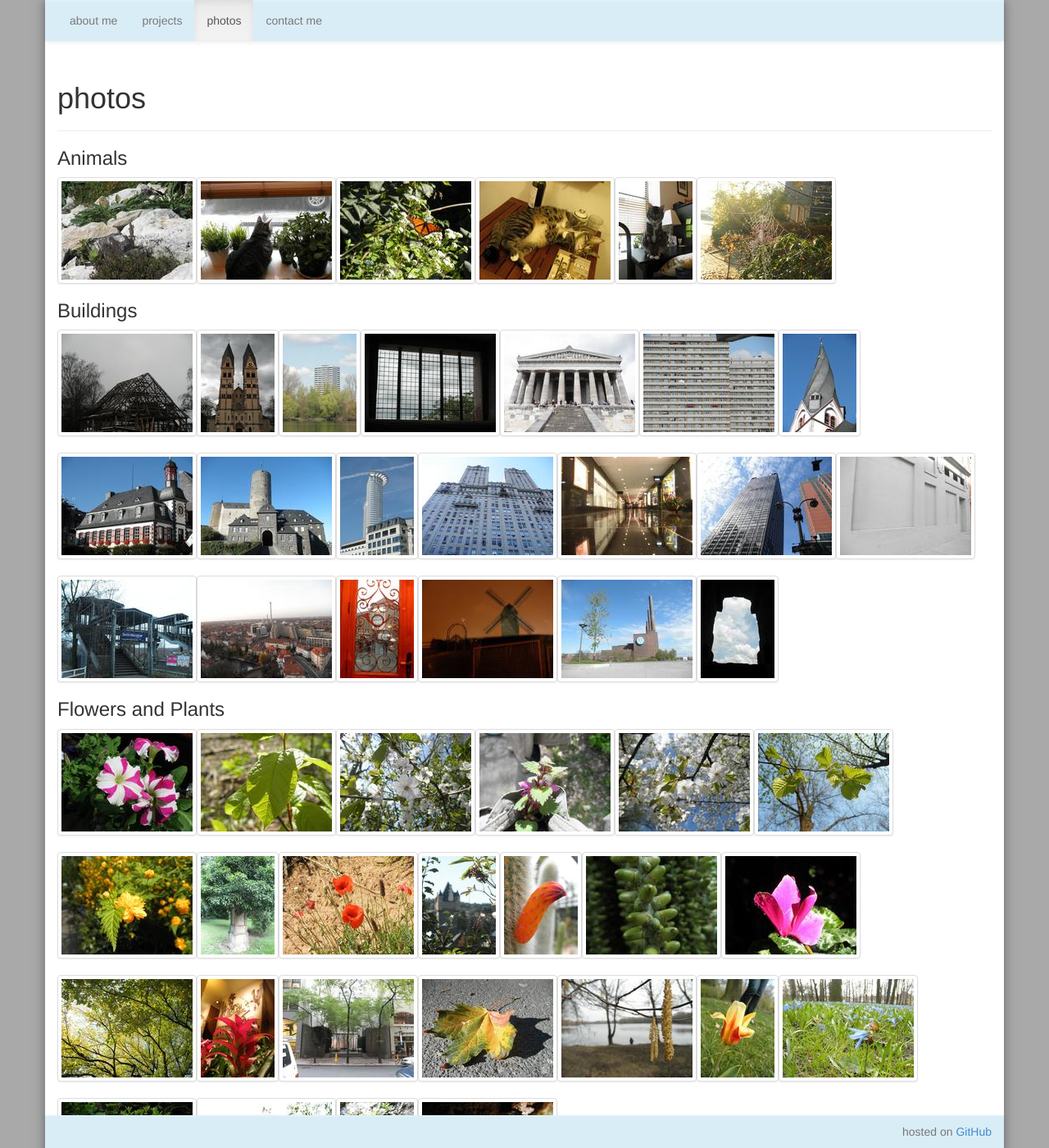
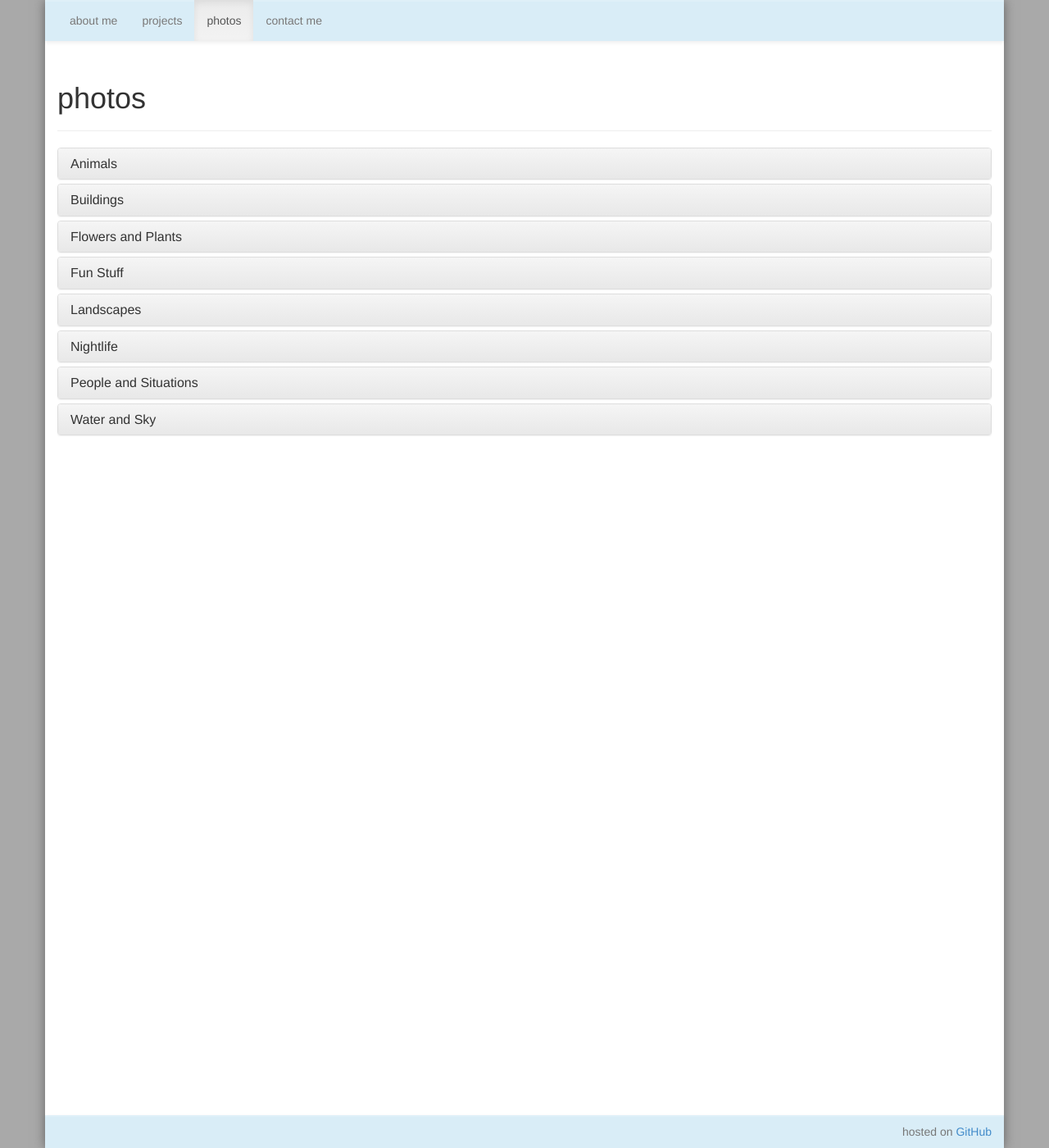
Before and after one commit to winniehell-wasteland/winniehell.de, a Jekyll site: the page built from gallery/index.html, in a window 1280 px wide and 1400 px high. Shown: the whole window at 82% size. Built offline with Jekyll 4.4.1, drawn with Linux system fonts in a browser that asks for light colours.

Commit message:
add accordion to gallery

```diff
--- a/css/style.css
+++ b/css/style.css
@@ -20,6 +20,8 @@
 
 .fancybox {
     float: left;
+    min-height: 170px;
+    min-width: 170px;
 }
 
 .navbar {
@@ -36,6 +38,11 @@
     text-align: right;
     margin-bottom: -10px;
 }
+
 .navbar-fixed-bottom > .container {
     padding-top: 10px;
 }
+
+.thumbnail img {
+    margin: auto;
+}
--- /dev/null
+++ b/gallery/index.html
@@ -0,0 +1,173 @@
+---
+layout: page
+index: 3
+title: photos
+---
+{% capture prevent_blank_lines %}
+
+{% capture gallery_data %}
+
+Animals|animals|
+2011-08-02_11-01-16.JPG,
+2011-10-08_15-46-46.JPG,
+2011-10-08_22-24-40.JPG,
+2011-10-11_00-49-45.JPG,
+2011-10-11_16-10-29.JPG,
+2011-11-23_10-04-17.JPG;
+
+Buildings|buildings|
+2011-01-03_16-53-40.jpg,
+2011-01-08_17-12-30.jpg,
+2011-04-15_13-50-07.jpg,
+2011-06-13_16-08-59.JPG,
+2011-08-01_15-07-15.JPG,
+2011-08-13_17-55-38.JPG,
+2011-08-20_18-48-30.JPG,
+2011-08-20_18-56-45.JPG,
+2011-08-20_19-14-39.JPG,
+2011-08-21_15-46-59.JPG,
+2011-10-09_22-44-19.JPG,
+2011-10-11_18-00-18.JPG,
+2011-10-11_19-44-52.JPG,
+2011-10-11_20-03-45.JPG,
+2011-11-20_16-48-10.JPG,
+2011-11-28_16-54-51.JPG,
+2011-12-16_16-06-40.JPG,
+2012-02-27_20-26-09.JPG,
+2012-04-27_11-15-22.JPG,
+2012-05-19_15-34-05.JPG;
+
+Flowers and Plants|flowers and plants|
+2011-04-11_16-27-28.JPG,
+2011-04-15_13-51-32.jpg,
+2011-04-15_13-58-58.jpg,
+2011-04-15_13-59-23.jpg,
+2011-04-15_14-08-18.jpg,
+2011-04-17_18-00-19.jpg,
+2011-04-18_12-19-36.jpg,
+2011-07-28_20-15-57.JPG,
+2011-08-02_12-56-42.JPG,
+2011-08-20_19-13-08.JPG,
+2011-08-27_18-09-25.JPG,
+2011-08-27_19-20-20.JPG,
+2011-10-07_16-51-24.JPG,
+2011-10-10_19-24-58.JPG,
+2011-10-11_17-57-32.JPG,
+2011-10-12_17-21-46.JPG,
+2011-10-22_14-17-28.JPG,
+2012-03-09_15-42-20.JPG,
+2012-04-01_17-25-56.JPG,
+2012-04-01_17-36-26.JPG,
+2012-05-18_16-44-21.JPG,
+2012-05-19_17-41-40.JPG,
+2012-05-19_18-07-58.JPG,
+2012-05-19_18-11-59.JPG;
+
+Fun Stuff|fun stuff|
+2011-04-15_13-18-30.jpg,
+2011-08-21_16-27-17.JPG,
+2011-10-12_17-59-54.JPG,
+2012-01-17_19-30-25.JPG,
+2012-02-27_17-46-33.JPG,
+2012-03-09_15-44-57.JPG,
+2012-05-19_17-42-21.JPG,
+2012-05-20_15-41-48.JPG,
+2012-05-20_16-38-17.JPG;
+
+Landscapes|landscapes|
+2011-04-15_13-15-42.jpg,
+2011-08-01_16-13-59.JPG,
+2011-09-03_12-55-01.JPG,
+2011-10-11_18-44-53.JPG,
+2011-10-22_13-14-19.JPG,
+2011-11-13_12-09-10.JPG;
+
+Nightlife|nightlife|
+2011-09-03_22-54-56.JPG,
+2011-10-08_02-49-28.JPG,
+2011-10-08_03-07-54.JPG,
+2011-10-08_03-27-15.JPG,
+2011-10-09_02-11-55.JPG,
+2011-10-09_07-47-09.JPG;
+
+People and Situations|people and situations|
+2011-07-31_14-29-25.JPG,
+2011-08-01_15-21-31.JPG,
+2011-08-20_18-45-15.JPG,
+2011-10-10_00-47-13.JPG,
+2011-10-10_00-51-09.JPG,
+2011-10-12_19-27-16.JPG;
+
+Water and Sky|water and sky|
+2011-01-03_15-49-56.jpg,
+2011-01-03_15-58-58.jpg,
+2011-01-08_17-08-20.jpg,
+2011-04-15_13-27-31.jpg,
+2011-06-14_14-41-52.JPG,
+2011-07-30_20-11-44.JPG,
+2011-09-03_17-11-43.JPG,
+2011-09-03_20-18-48.JPG,
+2011-10-11_21-49-42.JPG
+
+{% endcapture %}
+
+{% assign all_category_data = gallery_data | strip_newlines | split: ';' %}
+
+{% assign all_categories = "" %}
+
+{% for category_entry in all_category_data %}
+{%   assign category_data = category_entry | split: '|' %}
+
+{%   assign category_name = category_data[0] %}
+{%   assign category_photos_dir = category_data[1] %}
+{%   assign category_photos_data = category_data[2] | split: ',' %}
+
+{%   assign category_photos_path = '/photos/' | append: category_photos_dir | append: '/' %}
+{%   assign category_thumbnails_path = category_photos_path | append: 'thumbs/' %}
+
+{%   assign all_category_photos = "" %}
+
+{%   for photo_name in category_photos_data %}
+
+{%     assign photo_path = category_photos_path | append: photo_name %}
+{%     assign thumbnail_path = category_thumbnails_path | append: photo_name %}
+
+{%     capture photo %}
+<a class="fancybox thumbnail" rel="{{ category_photos_dir | replace: ' ', '-' }}"
+   href="{{ photo_path }}">
+	<img src="{{ thumbnail_path }}" class=""/>
+</a>
+{%     endcapture %}
+{%     assign all_category_photos = all_category_photos | append: photo %}
+
+{%   endfor %}
+
+{%   assign photos_div_id = category_photos_dir | replace: ' ', '_' | append: '-photos' %}
+
+{%   capture category %}
+<div class="panel panel-default">
+
+	<div class="panel-heading">
+		<h3 class="panel-title">
+			<a data-toggle="collapse" data-parent="#gallery"
+			   href="#{{ photos_div_id }}">
+				{{ category_name }}
+			</a>
+		</h3>
+	</div>
+
+	<div id="{{ photos_div_id }}" class="panel-collapse collapse">
+		<div class="panel-body">
+			{{ all_category_photos }}
+		</div>
+	</div>
+</div>
+{% endcapture %}
+{% assign all_categories = all_categories | append: category %}
+
+{% endfor %}
+
+{% endcapture %}{% assign prevent_blank_lines = nil %}
+<div class="panel-group" id="gallery">
+	{{ all_categories }}
+</div>
--- a/gallery/index.md
+++ /dev/null
@@ -1,122 +0,0 @@
----
-layout: page
-index: 3
-title: photos
----
-{% capture photo_data %}
-animals:Animals:
-2011-08-02_11-01-16.JPG,
-2011-10-08_15-46-46.JPG,
-2011-10-08_22-24-40.JPG,
-2011-10-11_00-49-45.JPG,
-2011-10-11_16-10-29.JPG,
-2011-11-23_10-04-17.JPG
-
-=buildings:Buildings:
-2011-01-03_16-53-40.jpg,
-2011-01-08_17-12-30.jpg,
-2011-04-15_13-50-07.jpg,
-2011-06-13_16-08-59.JPG,
-2011-08-01_15-07-15.JPG,
-2011-08-13_17-55-38.JPG,
-2011-08-20_18-48-30.JPG,
-2011-08-20_18-56-45.JPG,
-2011-08-20_19-14-39.JPG,
-2011-08-21_15-46-59.JPG,
-2011-10-09_22-44-19.JPG,
-2011-10-11_18-00-18.JPG,
-2011-10-11_19-44-52.JPG,
-2011-10-11_20-03-45.JPG,
-2011-11-20_16-48-10.JPG,
-2011-11-28_16-54-51.JPG,
-2011-12-16_16-06-40.JPG,
-2012-02-27_20-26-09.JPG,
-2012-04-27_11-15-22.JPG,
-2012-05-19_15-34-05.JPG
-
-=flowers and plants:Flowers and Plants:
-2011-04-11_16-27-28.JPG,
-2011-04-15_13-51-32.jpg,
-2011-04-15_13-58-58.jpg,
-2011-04-15_13-59-23.jpg,
-2011-04-15_14-08-18.jpg,
-2011-04-17_18-00-19.jpg,
-2011-04-18_12-19-36.jpg,
-2011-07-28_20-15-57.JPG,
-2011-08-02_12-56-42.JPG,
-2011-08-20_19-13-08.JPG,
-2011-08-27_18-09-25.JPG,
-2011-08-27_19-20-20.JPG,
-2011-10-07_16-51-24.JPG,
-2011-10-10_19-24-58.JPG,
-2011-10-11_17-57-32.JPG,
-2011-10-12_17-21-46.JPG,
-2011-10-22_14-17-28.JPG,
-2012-03-09_15-42-20.JPG,
-2012-04-01_17-25-56.JPG,
-2012-04-01_17-36-26.JPG,
-2012-05-18_16-44-21.JPG,
-2012-05-19_17-41-40.JPG,
-2012-05-19_18-07-58.JPG,
-2012-05-19_18-11-59.JPG
-
-=fun stuff:Fun Stuff:
-2011-04-15_13-18-30.jpg,
-2011-08-21_16-27-17.JPG,
-2011-10-12_17-59-54.JPG,
-2012-01-17_19-30-25.JPG,
-2012-02-27_17-46-33.JPG,
-2012-03-09_15-44-57.JPG,
-2012-05-19_17-42-21.JPG,
-2012-05-20_15-41-48.JPG,
-2012-05-20_16-38-17.JPG
-
-=landscapes:Landscapes:
-2011-04-15_13-15-42.jpg,
-2011-08-01_16-13-59.JPG,
-2011-09-03_12-55-01.JPG,
-2011-10-11_18-44-53.JPG,
-2011-10-22_13-14-19.JPG,
-2011-11-13_12-09-10.JPG
-
-=nightlife:Nightlife:
-2011-09-03_22-54-56.JPG,
-2011-10-08_02-49-28.JPG,
-2011-10-08_03-07-54.JPG,
-2011-10-08_03-27-15.JPG,
-2011-10-09_02-11-55.JPG,
-2011-10-09_07-47-09.JPG
-
-=people and situations:People and Situations:
-2011-07-31_14-29-25.JPG,
-2011-08-01_15-21-31.JPG,
-2011-08-20_18-45-15.JPG,
-2011-10-10_00-47-13.JPG,
-2011-10-10_00-51-09.JPG,
-2011-10-12_19-27-16.JPG
-
-=water and sky:Water and Sky:
-2011-01-03_15-49-56.jpg,
-2011-01-03_15-58-58.jpg,
-2011-01-08_17-08-20.jpg,
-2011-04-15_13-27-31.jpg,
-2011-06-14_14-41-52.JPG,
-2011-07-30_20-11-44.JPG,
-2011-09-03_17-11-43.JPG,
-2011-09-03_20-18-48.JPG,
-2011-10-11_21-49-42.JPG
-
-{% endcapture %}
-{% assign all_category_data = photo_data | strip_newlines | split: '=' %}
-{% for entry in all_category_data %}
-{% assign category_data = entry | split: ':' %}
-{% assign category_path = '/photos/' | append: category_data[0] | append: '/' %}
-{% assign category_name = category_data[1] %}
-{% assign category_photos = category_data[2] | split: ',' %}
-### {{ category_name }}
-{% for photo in category_photos %}{% comment %}
-{% endcomment %}{% assign photo_path = category_path | append: photo %}{% comment %}
-{% endcomment %}{% assign thumbnail_path = category_path | append: 'thumbs/' | append: photo %}
-<a class="fancybox" rel="{{ category_name }}" href="{{ photo_path }}"><img src="{{ thumbnail_path }}" class="thumbnail" /></a>{% comment %}
-{% endcomment %}{% endfor %}
-{% endfor %}
```
